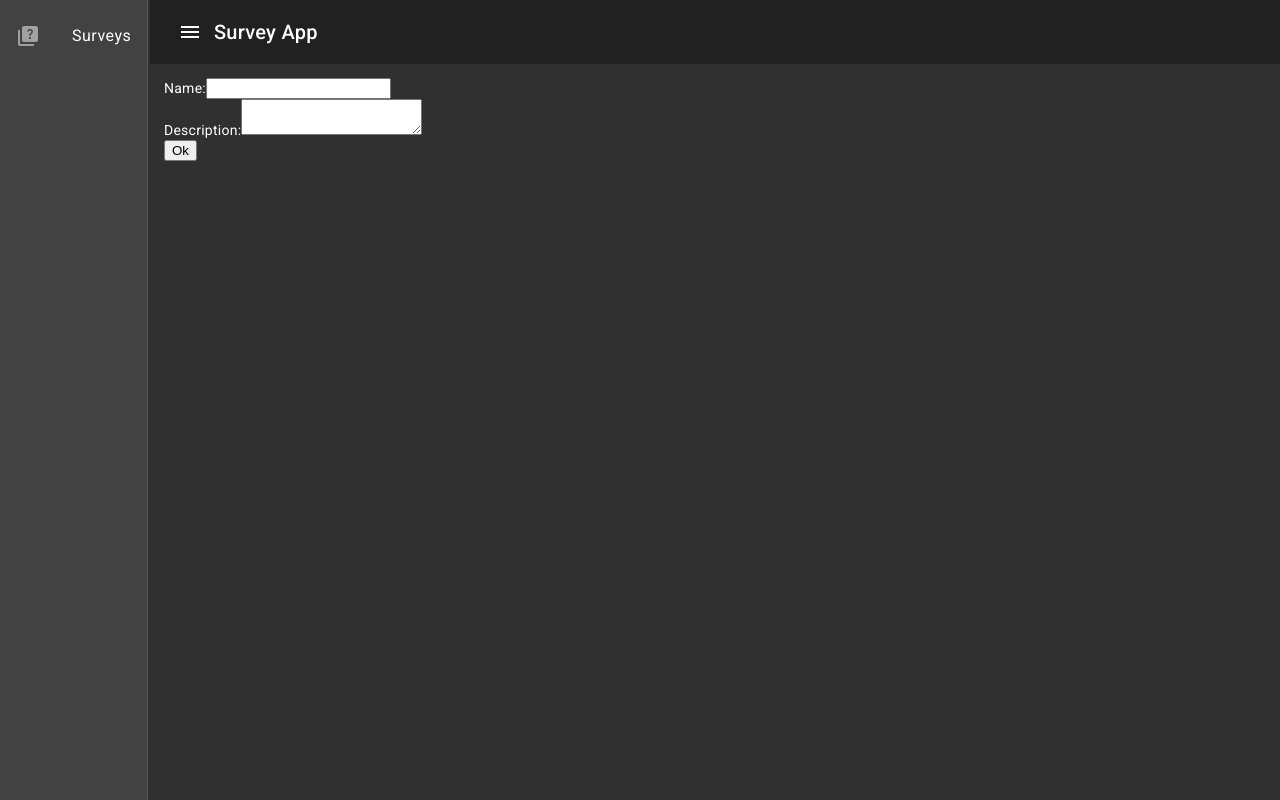
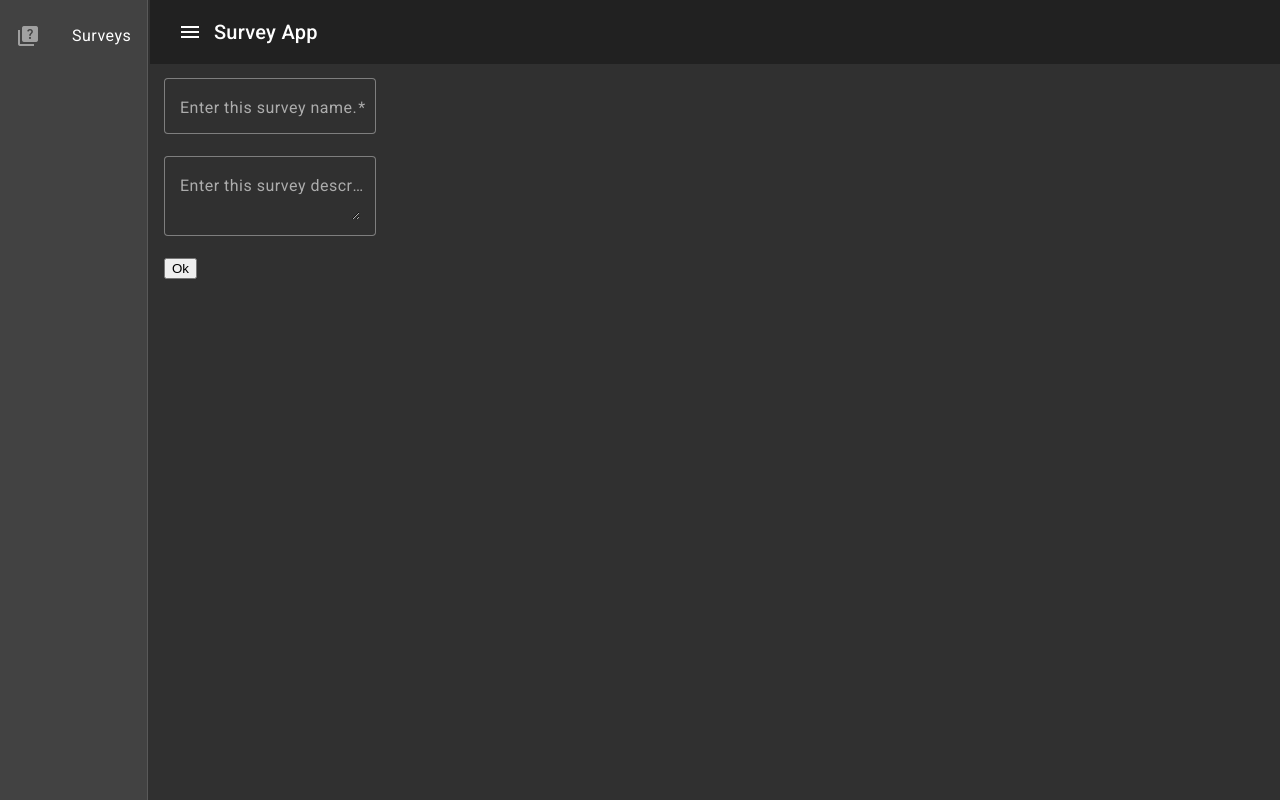
Before and after one commit to dennisshevtsov/quiz, an Angular app in the folder src/survey-app/: page /survey/new in a window 1280 px wide. Built offline with nearby package versions, Linux system fonts and the light colour scheme.

Commit message:
use material ui in survey component

```diff
--- a/src/survey-app/src/app/components/survey/survey.component.html
+++ b/src/survey-app/src/app/components/survey/survey.component.html
@@ -1,9 +1,23 @@
 <form [formGroup]="form">
-  <label>Name:</label>
-  <input type="text" formControlName="name">
-  <br>
-  <label>Description:</label>
-  <textarea formControlName="description"></textarea>
-  <br>
+  <div>
+    <mat-form-field appearance="outline">
+      <mat-label>Enter this survey name.</mat-label>
+      <input matInput
+             placeholder="This survey name"
+             formControlName="name">
+      <mat-error *ngIf="form.controls.name.invalid">You must enter a name.</mat-error>
+    </mat-form-field>
+  </div>
+
+  <div>
+    <mat-form-field appearance="outline">
+      <mat-label>Enter this survey description.</mat-label>
+      <textarea matInput
+                formControlName="description">
+      </textarea>
+      <mat-error *ngIf="form.controls.name.invalid">You must enter a name.</mat-error>
+    </mat-form-field>
+  </div>
+
   <button (click)="okPressed()"><span>Ok</span></button>
 </form>
```
